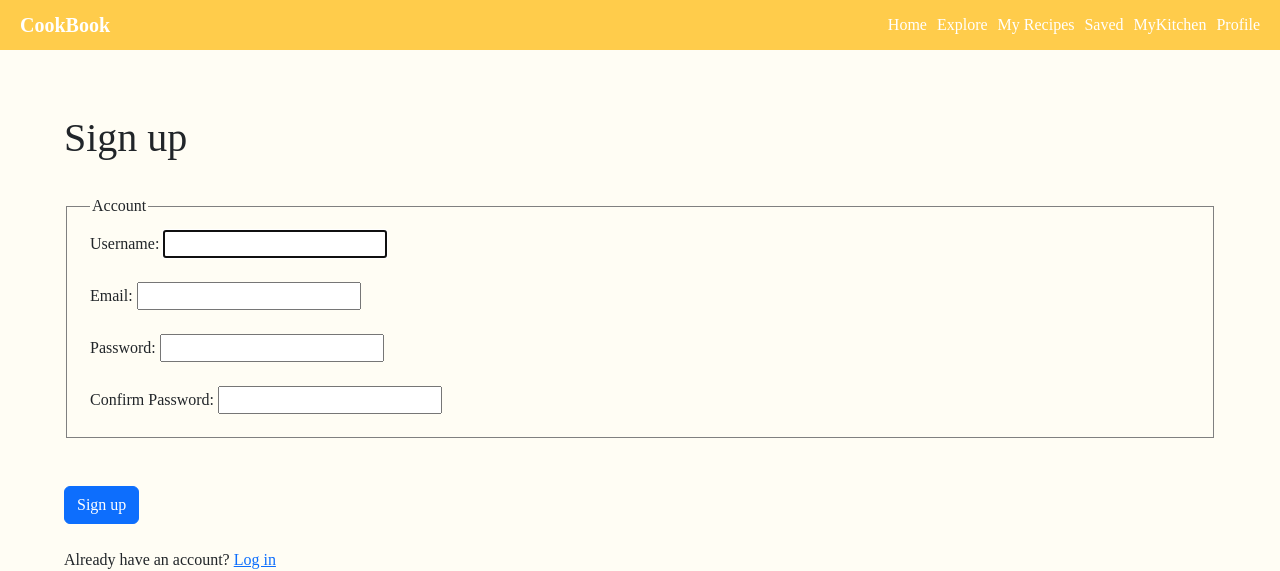
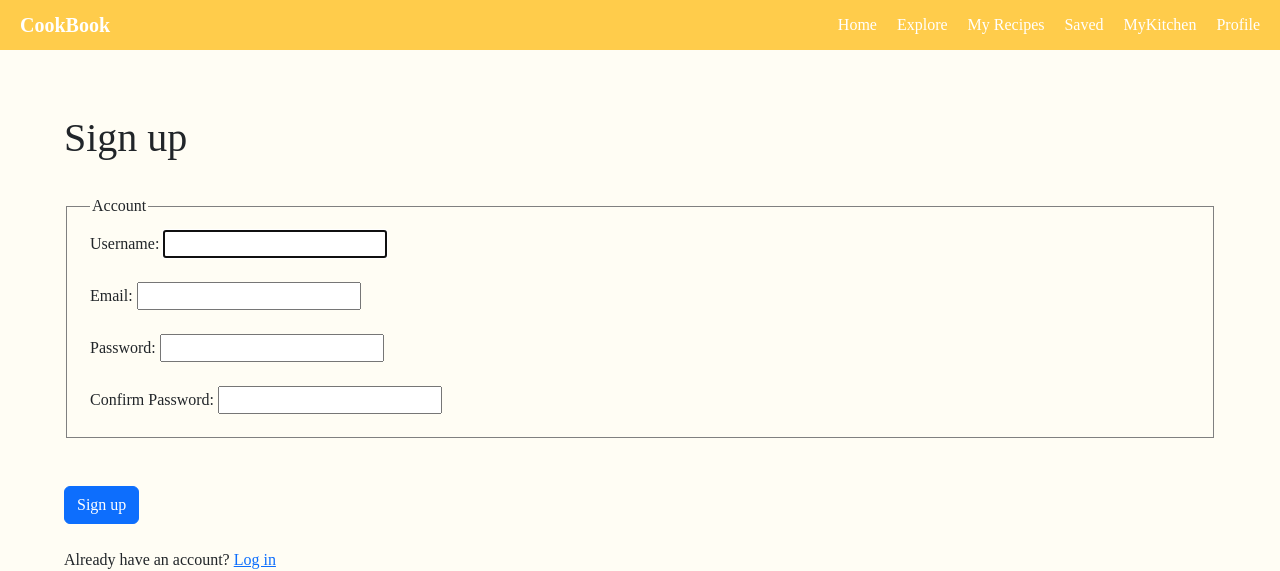
Before and after one commit to Angela74180/AWD_Group_Project, a Flask app: page /signup in a window 1280 px wide. Shown: the top 571 px of the page. Run offline with Flask 3, Linux system fonts and the light colour scheme.

Commit message:
Adjusted the gaps so that there was less space between lines when the links wrapped over a line.

```diff
--- a/app/static/custom.css
+++ b/app/static/custom.css
@@ -106,14 +106,14 @@ select {
 
 .navbar {
   display: flex;
-  flex-wrap: wrap;      /* allows multiple rows */
+  flex-wrap: wrap;
   align-items: center;
   background-color: rgb(255, 204, 75);
   padding: 10px 20px;
   color: white;
   position: sticky;
   top: 0;
-  gap: 10px;
+  gap: 5px;
 }
 
 .logo {
@@ -124,7 +124,7 @@ select {
 .nav-links {
   display: flex;
   flex-wrap: wrap;
-  gap: 10px;
+  gap: 5px 20px;
   padding: 0;
   margin: 0;
   list-style: none;
```
